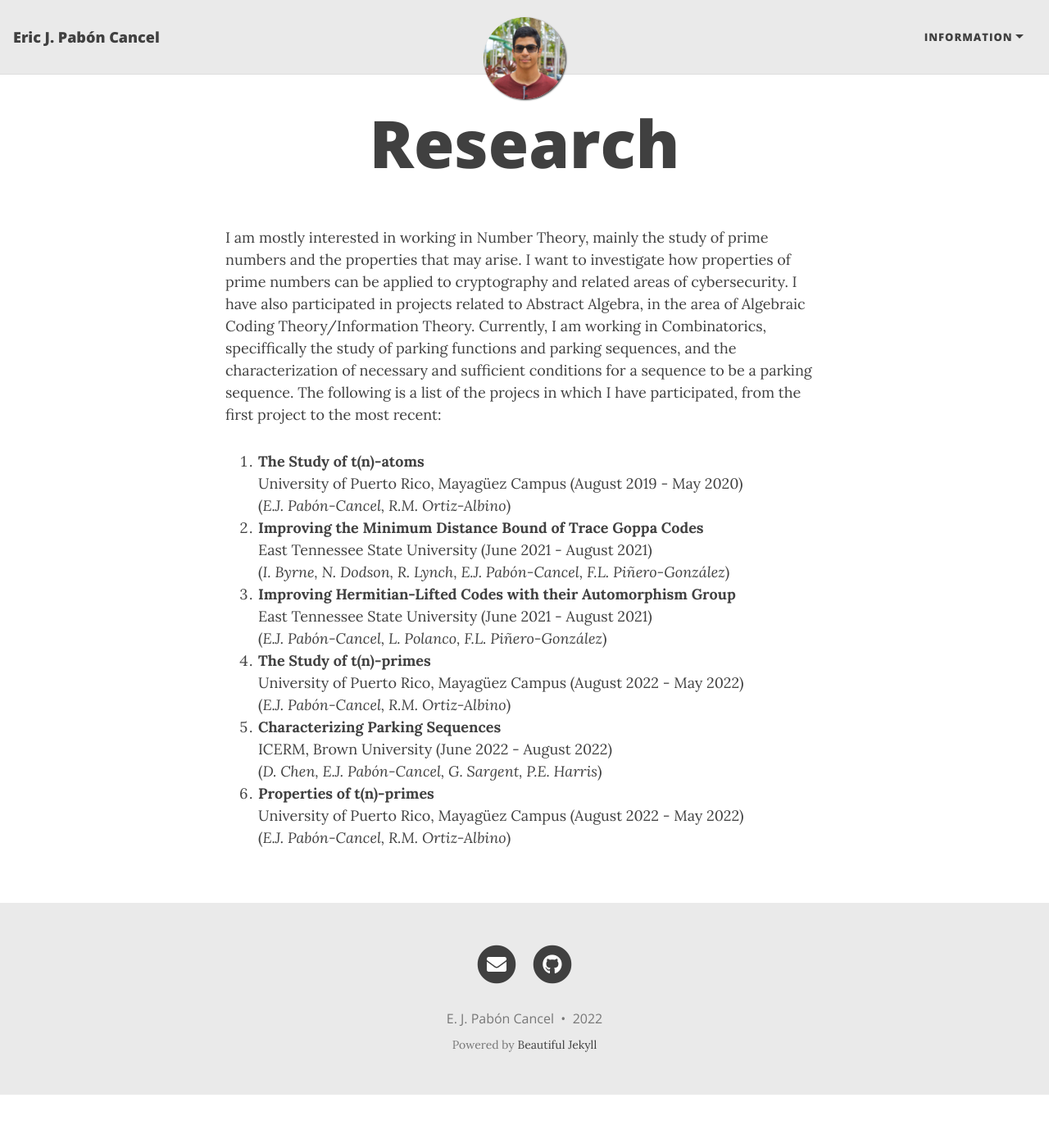
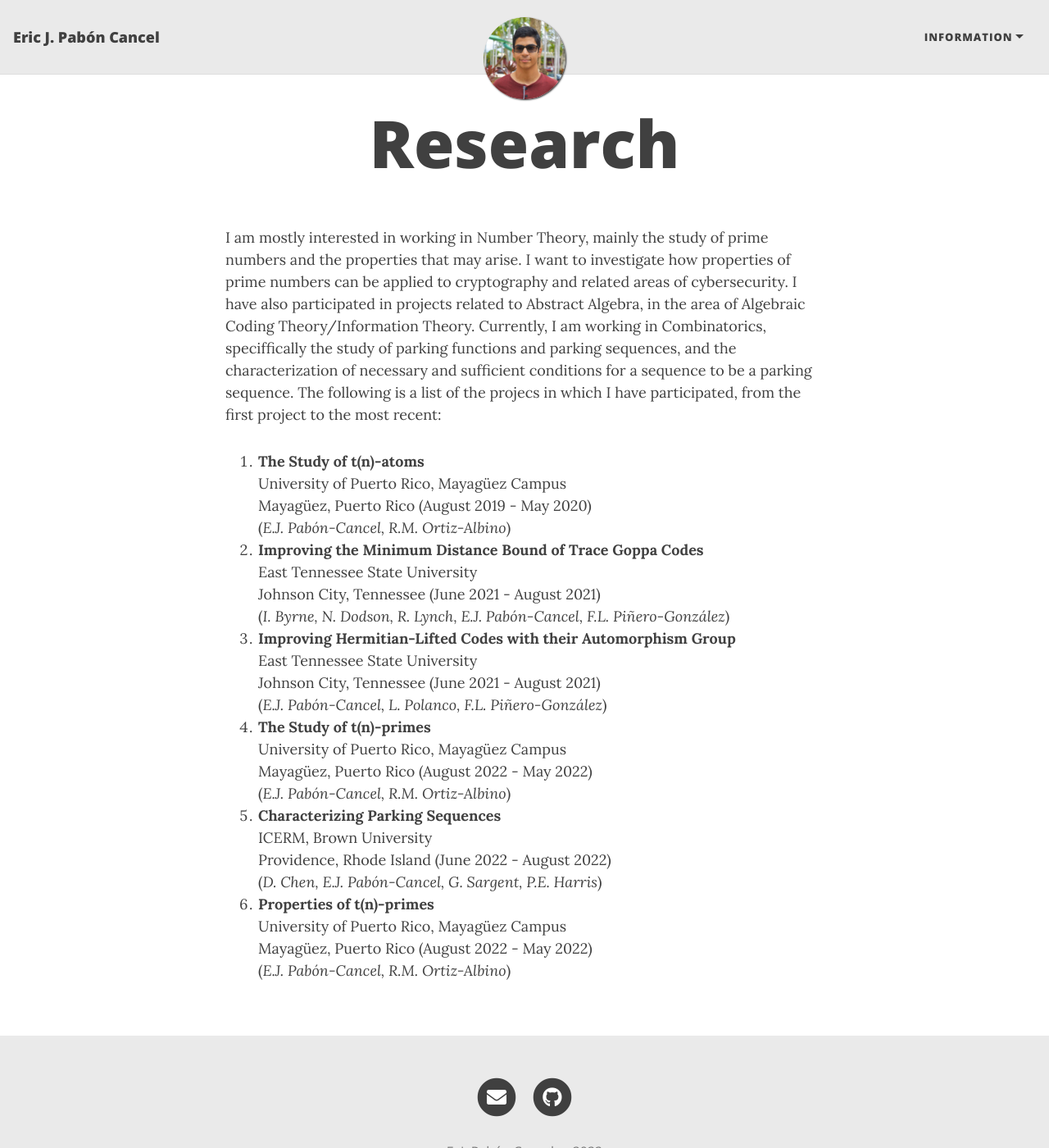
Before and after one commit to ejpaboncancel/ejpaboncancel-old.github.io, a Jekyll site: the page built from research.md, in a window 1280 px wide and 1400 px high. Shown: the whole window at 82% size. Built offline with Jekyll 4.4.1, drawn with Linux system fonts in a browser that asks for light colours; nearby versions of some CDN libraries.

Commit message:
Update research.md

```diff
--- a/research.md
+++ b/research.md
@@ -10,9 +10,9 @@ Combinatorics, speciffically the study of parking functions and parking sequence
 for a sequence to be a parking sequence. The following is a list of the projecs in which I have participated, from the first project to
 the most recent: </p>
 
-1. **The Study of t(n)-atoms** <br> University of Puerto Rico, Mayagüez Campus (August 2019 - May 2020) <br> (<i>E.J. Pabón-Cancel, R.M. Ortiz-Albino</i>)
-2. **Improving the Minimum Distance Bound of Trace Goppa Codes** <br> East Tennessee State University (June 2021 - August 2021) <br> (<i>I. Byrne, N. Dodson, R. Lynch, E.J. Pabón-Cancel, F.L. Piñero-González</i>)
-3. **Improving Hermitian-Lifted Codes with their Automorphism Group** <br> East Tennessee State University (June 2021 - August 2021) <br> (<i>E.J. Pabón-Cancel, L. Polanco, F.L. Piñero-González</i>)
-4. **The Study of t(n)-primes** <br> University of Puerto Rico, Mayagüez Campus (August 2022 - May 2022) <br> (<i>E.J. Pabón-Cancel, R.M. Ortiz-Albino</i>)
-5. **Characterizing Parking Sequences** <br> ICERM, Brown University (June 2022 - August 2022) <br> (<i>D. Chen, E.J. Pabón-Cancel, G. Sargent, P.E. Harris</i>)
-6. **Properties of t(n)-primes** <br> University of Puerto Rico, Mayagüez Campus (August 2022 - May 2022) <br> (<i>E.J. Pabón-Cancel, R.M. Ortiz-Albino</i>)
+1. **The Study of t(n)-atoms** <br> University of Puerto Rico, Mayagüez Campus <br> Mayagüez, Puerto Rico (August 2019 - May 2020) <br> (<i>E.J. Pabón-Cancel, R.M. Ortiz-Albino</i>)
+2. **Improving the Minimum Distance Bound of Trace Goppa Codes** <br> East Tennessee State University <br> Johnson City, Tennessee (June 2021 - August 2021) <br> (<i>I. Byrne, N. Dodson, R. Lynch, E.J. Pabón-Cancel, F.L. Piñero-González</i>)
+3. **Improving Hermitian-Lifted Codes with their Automorphism Group** <br> East Tennessee State University <br> Johnson City, Tennessee (June 2021 - August 2021) <br> (<i>E.J. Pabón-Cancel, L. Polanco, F.L. Piñero-González</i>)
+4. **The Study of t(n)-primes** <br> University of Puerto Rico, Mayagüez Campus <br> Mayagüez, Puerto Rico (August 2022 - May 2022) <br> (<i>E.J. Pabón-Cancel, R.M. Ortiz-Albino</i>)
+5. **Characterizing Parking Sequences** <br> ICERM, Brown University <br> Providence, Rhode Island (June 2022 - August 2022) <br> (<i>D. Chen, E.J. Pabón-Cancel, G. Sargent, P.E. Harris</i>)
+6. **Properties of t(n)-primes** <br> University of Puerto Rico, Mayagüez Campus <br> Mayagüez, Puerto Rico (August 2022 - May 2022) <br> (<i>E.J. Pabón-Cancel, R.M. Ortiz-Albino</i>)
```
